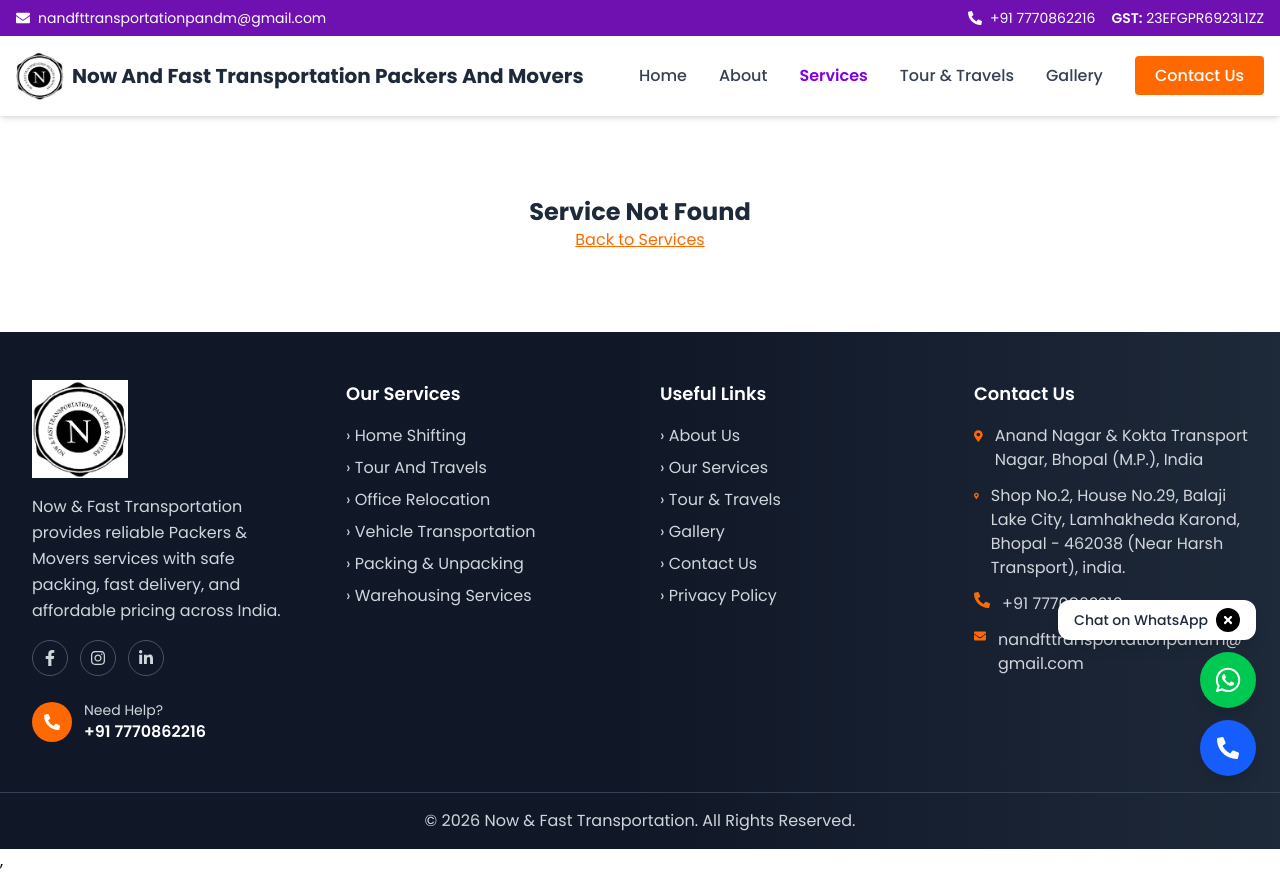
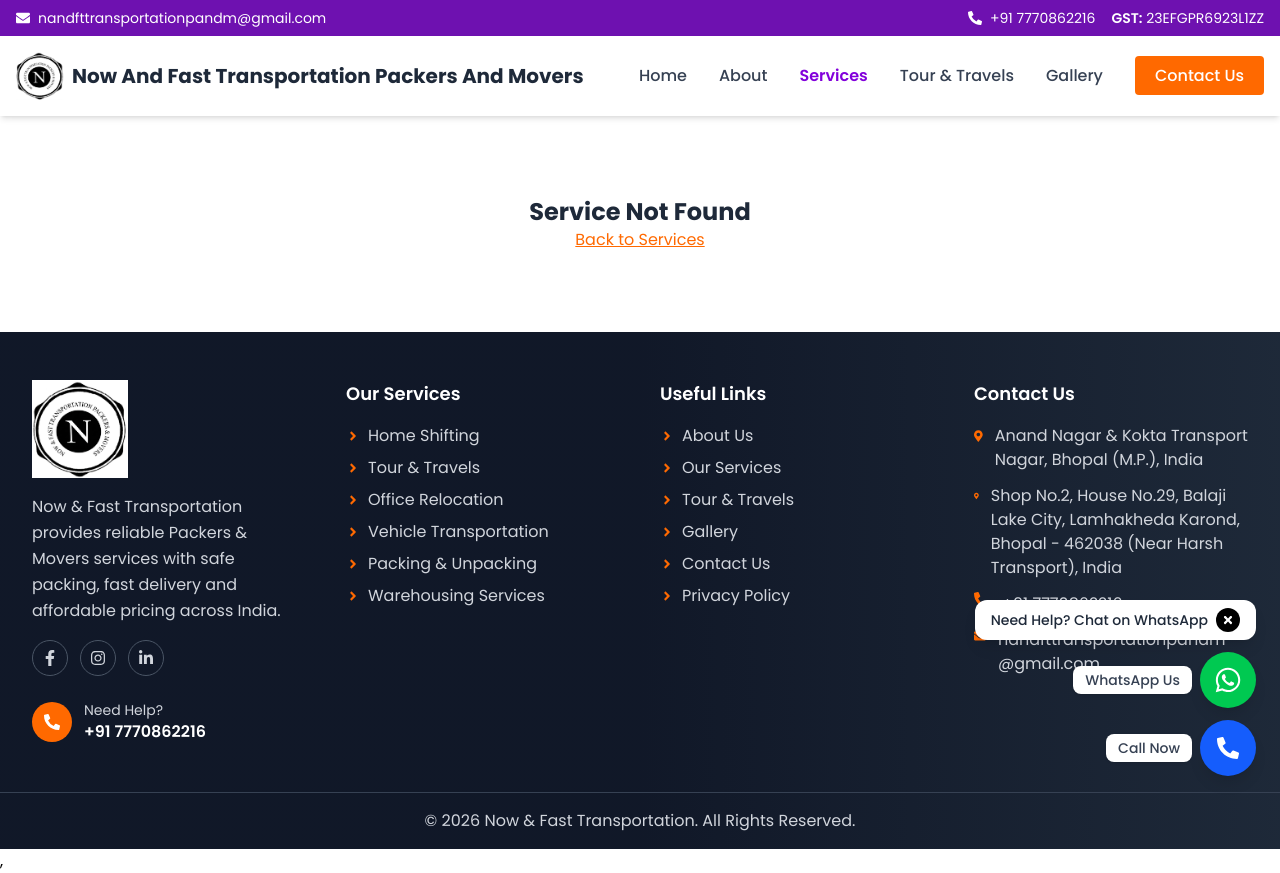
Before and after one commit to Tanveer0123123/packers-movers-project, a React (Vite) app: page /services/1 in a window 1280 px wide. Built offline with nearby package versions, Linux system fonts and the light colour scheme.

Commit message:
new changes

```diff
--- a/src/components/FloatingButtons.jsx
+++ b/src/components/FloatingButtons.jsx
@@ -11,11 +11,12 @@ const FloatingButtons = () => {
   if (!showWidget) return null;
 
   return (
-    <div className="hidden md:flex fixed bottom-6 right-6 z-[9999] flex-col items-end gap-3">
+    <div className="fixed bottom-6 right-6 z-[9999] flex flex-col items-end gap-3">
+
       {/* Tooltip bubble */}
       <div className="flex items-center gap-2 bg-white shadow-lg rounded-xl px-4 py-2">
         <span className="text-sm font-medium text-gray-800">
-          Chat on WhatsApp
+          Need Help? Chat on WhatsApp
         </span>
 
         <button
@@ -26,7 +27,12 @@ const FloatingButtons = () => {
         </button>
       </div>
 
-      {/* WhatsApp */}
+      {/* WhatsApp Button */}
+      <div className="flex items-center gap-2">
+        <span className="bg-white px-3 py-1 rounded-lg shadow text-sm font-medium text-gray-700">
+          WhatsApp Us
+        </span>
+
         <a
           href={`https://wa.me/${phoneNumber}?text=${encodeURIComponent(
             whatsappMessage
@@ -38,8 +44,14 @@ const FloatingButtons = () => {
         >
           <FaWhatsapp size={28} className="text-white" />
         </a>
+      </div>
 
-      {/* Call */}
+      {/* Call Button */}
+      <div className="flex items-center gap-2">
+        <span className="bg-white px-3 py-1 rounded-lg shadow text-sm font-medium text-gray-700">
+          Call Now
+        </span>
+
         <a
           href={`tel:${callNumber}`}
           className="w-14 h-14 rounded-full bg-blue-600 flex items-center justify-center shadow-lg hover:scale-110 transition"
@@ -48,6 +60,8 @@ const FloatingButtons = () => {
           <FaPhoneAlt size={22} className="text-white" />
         </a>
       </div>
+
+    </div>
   );
 };
 
--- a/src/components/Footer.jsx
+++ b/src/components/Footer.jsx
@@ -5,6 +5,7 @@ import {
   FaPhoneAlt,
   FaEnvelope,
   FaMapMarkerAlt,
+  FaAngleRight
 } from "react-icons/fa";
 import logo from "../assets/Logo-img2.png";
 import { NavLink } from "react-router-dom";
@@ -18,11 +19,11 @@ const Footer = () => {
 
           {/* COMPANY INFO */}
           <div>
+            <img src={logo} alt="Company Logo" className="w-24 mb-4" />
 
-            <img src={logo} alt="Company Logo" className="w-24 mb-4" />
             <p className="text-md leading-relaxed">
               Now & Fast Transportation provides reliable Packers & Movers
-              services with safe packing, fast delivery, and affordable pricing
+              services with safe packing, fast delivery and affordable pricing
               across India.
             </p>
 
@@ -31,9 +32,11 @@ const Footer = () => {
               <a className="w-9 h-9 flex items-center justify-center rounded-full border border-gray-600 hover:bg-orange-500 hover:border-orange-500 transition">
                 <FaFacebookF />
               </a>
+
               <a className="w-9 h-9 flex items-center justify-center rounded-full border border-gray-600 hover:bg-orange-500 hover:border-orange-500 transition">
                 <FaInstagram />
               </a>
+
               <a className="w-9 h-9 flex items-center justify-center rounded-full border border-gray-600 hover:bg-orange-500 hover:border-orange-500 transition">
                 <FaLinkedinIn />
               </a>
@@ -44,9 +47,15 @@ const Footer = () => {
               <div className="w-10 h-10 bg-orange-500 flex items-center justify-center rounded-full text-white">
                 <FaPhoneAlt />
               </div>
+
               <div>
                 <p className="text-sm">Need Help?</p>
-                <p className="text-white font-semibold">+91 7770862216</p>
+                <a
+                  href="tel:+917770862216"
+                  className="text-white font-semibold hover:text-orange-400"
+                >
+                  +91 7770862216
+                </a>
               </div>
             </div>
           </div>
@@ -56,13 +65,37 @@ const Footer = () => {
             <h3 className="text-white text-lg font-semibold mb-4">
               Our Services
             </h3>
+
             <ul className="space-y-2 text-md">
-              <li>› Home Shifting</li>
-              <li>› Tour And Travels</li>
-              <li>› Office Relocation</li>
-              <li>› Vehicle Transportation</li>
-              <li>› Packing & Unpacking</li>
-              <li>› Warehousing Services</li>
+              <li className="flex items-center gap-2">
+                <FaAngleRight className="text-orange-500 text-sm" />
+                Home Shifting
+              </li>
+
+              <li className="flex items-center gap-2">
+                <FaAngleRight className="text-orange-500 text-sm" />
+                Tour & Travels
+              </li>
+
+              <li className="flex items-center gap-2">
+                <FaAngleRight className="text-orange-500 text-sm" />
+                Office Relocation
+              </li>
+
+              <li className="flex items-center gap-2">
+                <FaAngleRight className="text-orange-500 text-sm" />
+                Vehicle Transportation
+              </li>
+
+              <li className="flex items-center gap-2">
+                <FaAngleRight className="text-orange-500 text-sm" />
+                Packing & Unpacking
+              </li>
+
+              <li className="flex items-center gap-2">
+                <FaAngleRight className="text-orange-500 text-sm" />
+                Warehousing Services
+              </li>
             </ul>
           </div>
 
@@ -71,39 +104,47 @@ const Footer = () => {
             <h3 className="text-white text-lg font-semibold mb-4">
               Useful Links
             </h3>
+
             <ul className="space-y-2 text-md">
-              <li>
+              <li className="flex items-center gap-2">
+                <FaAngleRight className="text-orange-500 text-sm" />
                 <NavLink to="/about" className="hover:text-orange-400 transition">
-                  › About Us
+                  About Us
                 </NavLink>
               </li>
 
-              <li>
+              <li className="flex items-center gap-2">
+                <FaAngleRight className="text-orange-500 text-sm" />
                 <NavLink to="/services" className="hover:text-orange-400 transition">
-                  › Our Services
-                </NavLink>
-              </li>
-              <li>
-                <NavLink to="/tour-travels" className="hover:text-orange-400 transition">
-                  › Tour & Travels
+                  Our Services
                 </NavLink>
               </li>
 
-              <li>
-                <NavLink to="/gallery" className="hover:text-orange-400 transition">
-                  › Gallery
+              <li className="flex items-center gap-2">
+                <FaAngleRight className="text-orange-500 text-sm" />
+                <NavLink to="/tour-travels" className="hover:text-orange-400 transition">
+                  Tour & Travels
                 </NavLink>
               </li>
 
-              <li>
-                <NavLink to="/contactus" className="hover:text-orange-400 transition">
-                  › Contact Us
+              <li className="flex items-center gap-2">
+                <FaAngleRight className="text-orange-500 text-sm" />
+                <NavLink to="/gallery" className="hover:text-orange-400 transition">
+                  Gallery
                 </NavLink>
               </li>
 
-              <li>
+              <li className="flex items-center gap-2">
+                <FaAngleRight className="text-orange-500 text-sm" />
+                <NavLink to="/contactus" className="hover:text-orange-400 transition">
+                  Contact Us
+                </NavLink>
+              </li>
+
+              <li className="flex items-center gap-2">
+                <FaAngleRight className="text-orange-500 text-sm" />
                 <NavLink to="/privacy-policy" className="hover:text-orange-400 transition">
-                  › Privacy Policy
+                  Privacy Policy
                 </NavLink>
               </li>
             </ul>
@@ -127,20 +168,32 @@ const Footer = () => {
             <div className="flex gap-3 text-md mb-3">
               <FaMapMarkerAlt className="text-orange-500 mt-1" />
               <p>
-                Shop No.2, House No.29, Balaji Lake City,
-                Lamhakheda Karond, Bhopal - 462038 (Near Harsh Transport),  india.
+                Shop No.2, House No.29, Balaji Lake City, Lamhakheda Karond,
+                Bhopal - 462038 (Near Harsh Transport), India
               </p>
             </div>
 
+            {/* Phone */}
             <div className="flex gap-3 text-md mb-3">
               <FaPhoneAlt className="text-orange-500" />
-              <p>+91 7770862216</p>
+              <a
+                href="tel:+917770862216"
+                className="hover:text-orange-400"
+              >
+                +91 7770862216
+              </a>
             </div>
 
+            {/* Email */}
             <div className="flex gap-3 text-md">
               <FaEnvelope className="text-orange-500" />
-              <p>nandfttransportationpandm@
-                gmail.com</p>
+              <a
+                href="mailto:nandfttransportationpandm@gmail.com"
+                className="hover:text-orange-400"
+              >
+                nandfttransportationpandm
+                @gmail.com
+              </a>
             </div>
           </div>
 
```
Lines whose indentation alone changed are shown as unchanged.
